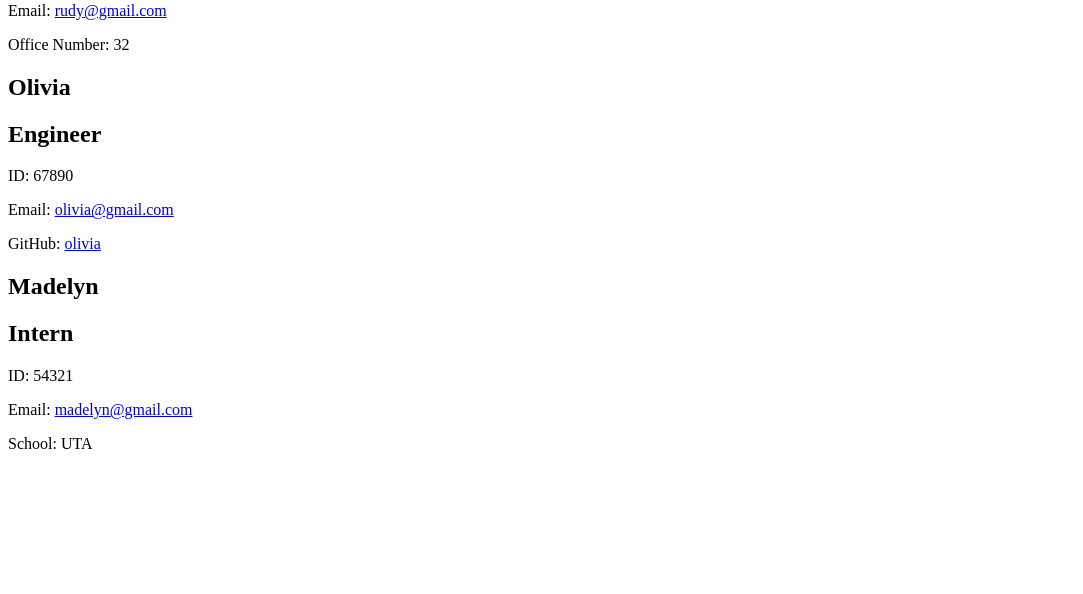
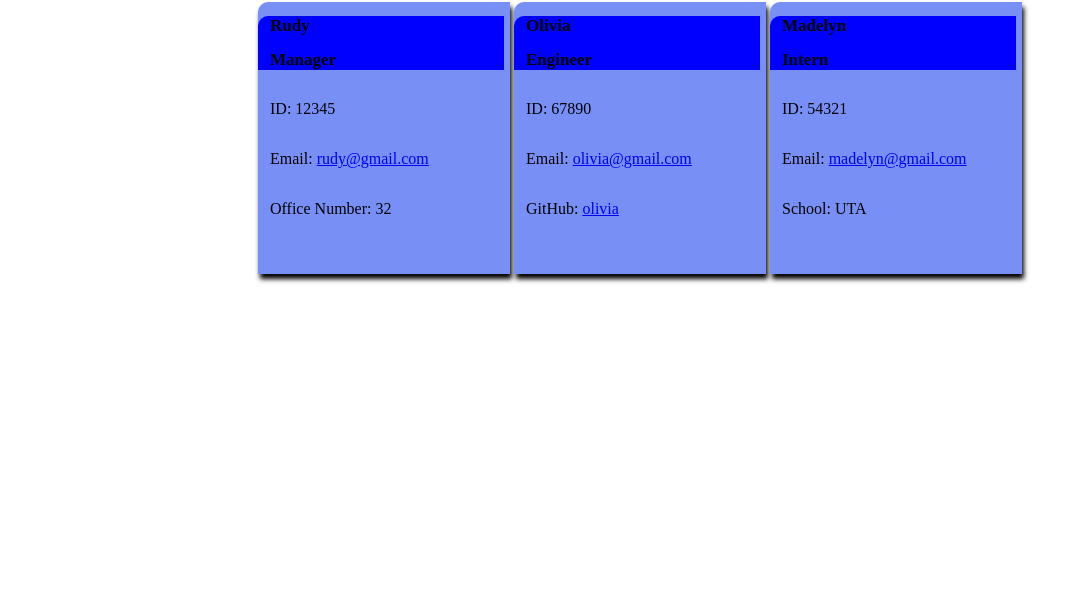
Before and after one commit to dslpz/Team_Generator, a website: page dist/index.html in a window 1280 px wide. Shown: the part 206-800 px from the top of the page, without its empty margins (0-1083 px from the left). Drawn offline with Linux system fonts and the light colour scheme.

Commit message:
adds progress

```diff
--- a/style.css
+++ b/style.css
@@ -0,0 +1,53 @@
+
+body {
+    max-width: 100%;
+    overflow-x: hidden;
+    display: flex;
+    flex-direction: column;
+    align-items: center;
+}
+.card {
+    width: 252px;
+    height: 34vh;
+    margin-bottom: 5vh;
+    background-color: rgb(120, 143, 245);
+    box-shadow: 2px 5px 5px black;
+    border-top-left-radius: 10px;
+}
+
+.card-container {
+    position: absolute;
+    top: 26vh;
+    display: flex;
+    flex-wrap: wrap;
+    justify-content: space-around;
+    width: 60vw;
+}
+
+.card-top {
+    background-color: blue;
+    border: 2px;
+    width: 246px;
+    border-top-left-radius: 10px;
+}
+
+.card-bottom {
+    display: flex;
+    flex-direction: column;
+    align-content: center;
+}
+
+h1 {
+    font-size: 8vw;
+}
+
+p {
+    position: relative;
+    left: 12px;
+}
+
+h2 {
+    position: relative;
+    font-size: 17px;
+    left: 12px;
+}
```
Also changed, not shown: dist/index.html.
